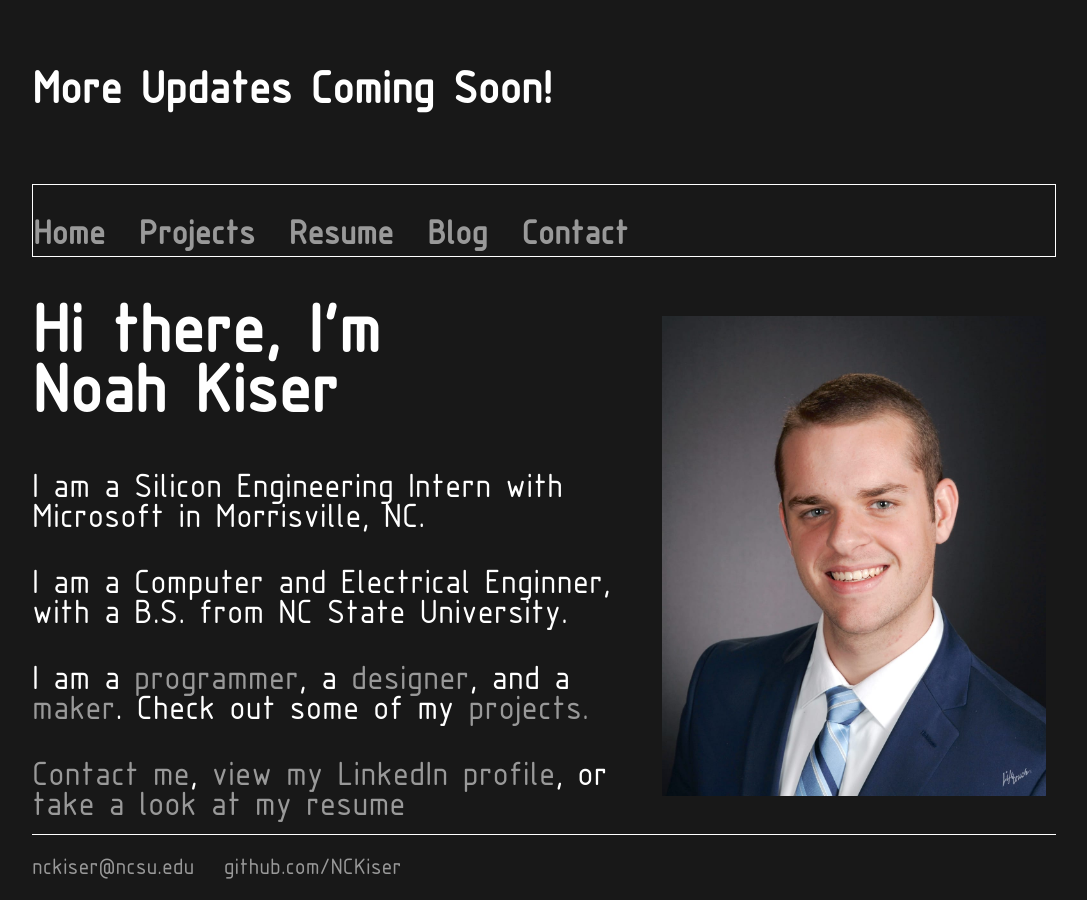
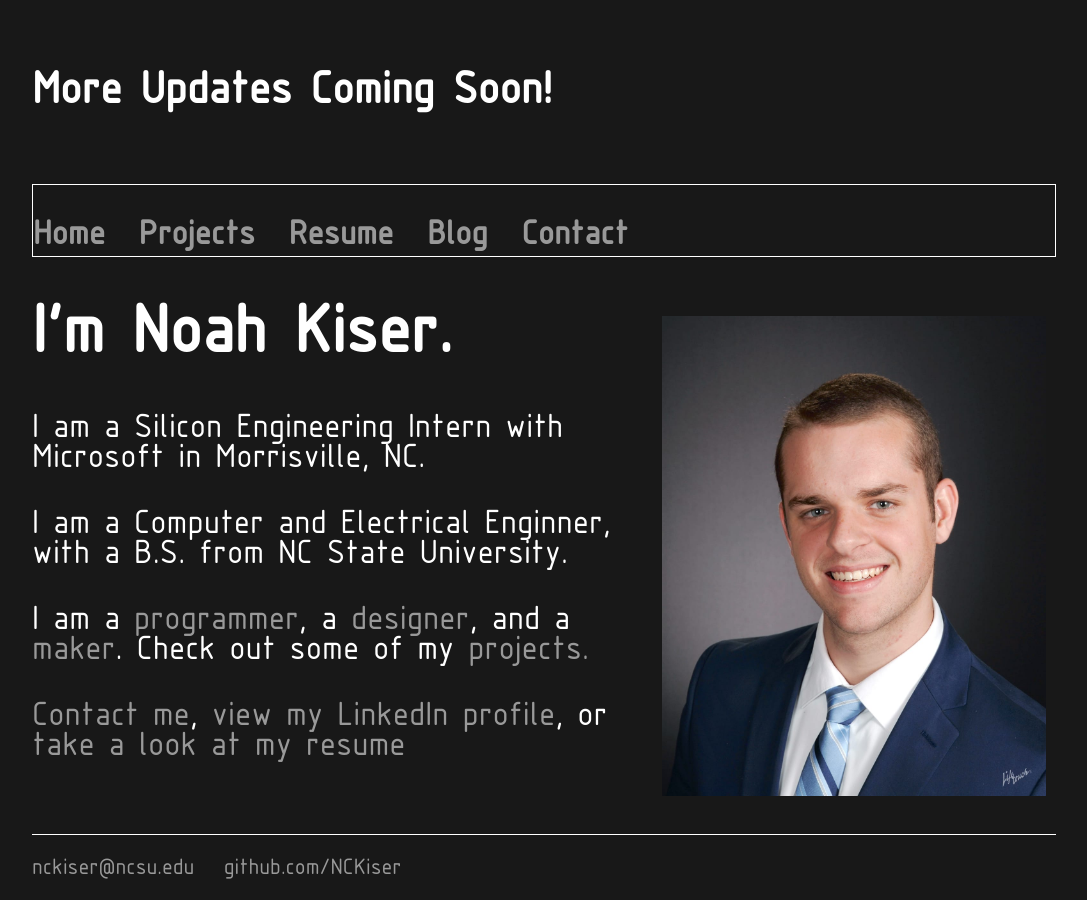
Before and after one commit to NCKiser/NCKiser.github.io, a Jekyll site: the page built from index.html, in a window 1280 px wide. Shown: the whole page, without its empty margins (96-1183 px from the left). Built offline with Jekyll 4.4.1, drawn with Linux system fonts in a browser that asks for light colours.

```diff
--- a/index.html
+++ b/index.html
@@ -6,7 +6,7 @@
     <img src="assets/ResumePic.jpg" width="100%"/>
 </div>
 <div class="blurb" style="min-height:5.5in;">
-    <h1><span style="display:inline-block;">Hi there, I'm</span> <span style="display:inline-block;">Noah Kiser</span></h1>
+    <h1><span style="display:inline-block;">I'm Noah Kiser.</span></h1>
     <p>I am a Silicon Engineering Intern with Microsoft in Morrisville, NC.</p>
     <p>I am a Computer and Electrical Enginner, with a B.S. from NC State University.</p>
     <p>I am a <a href="/projects">programmer</a>, a <a href="/projects">designer</a>, and a <a href="/projects">maker</a>. Check out some of my <a href="/projects">projects.</a></p>
```
